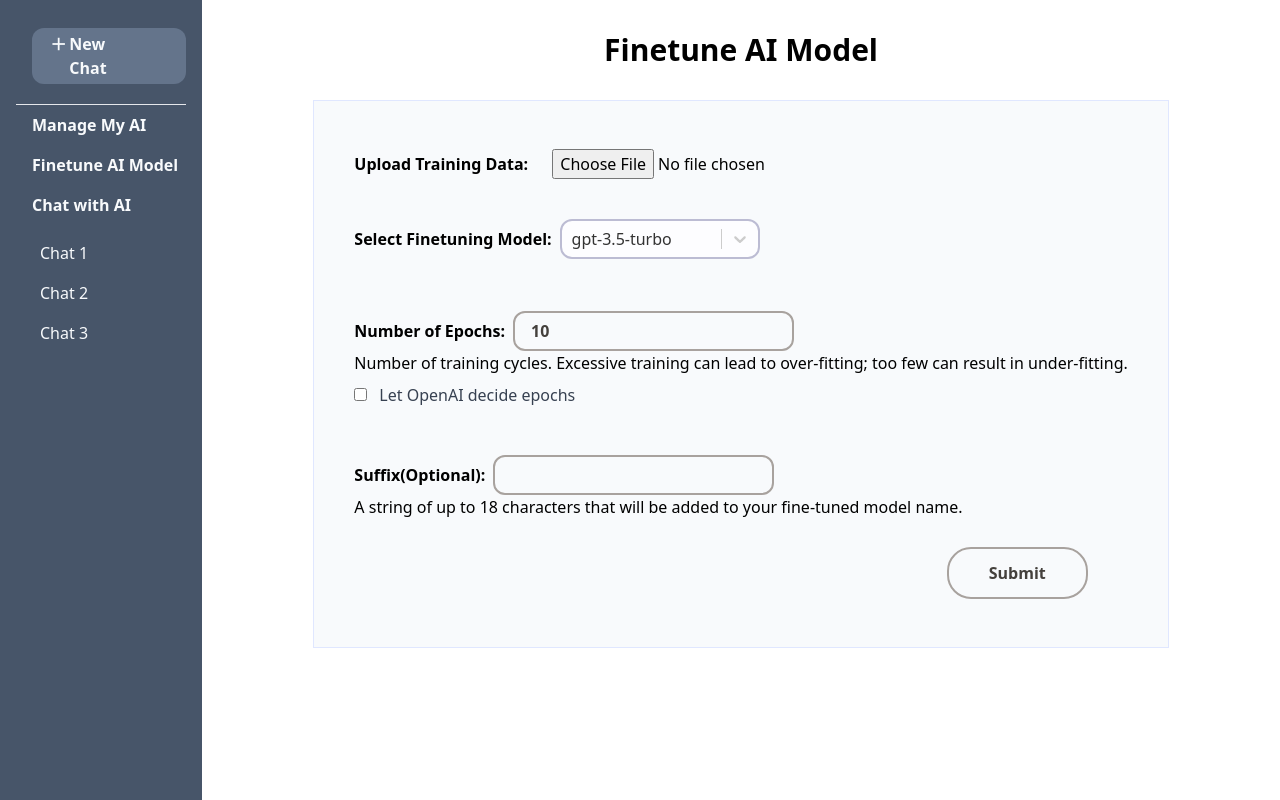
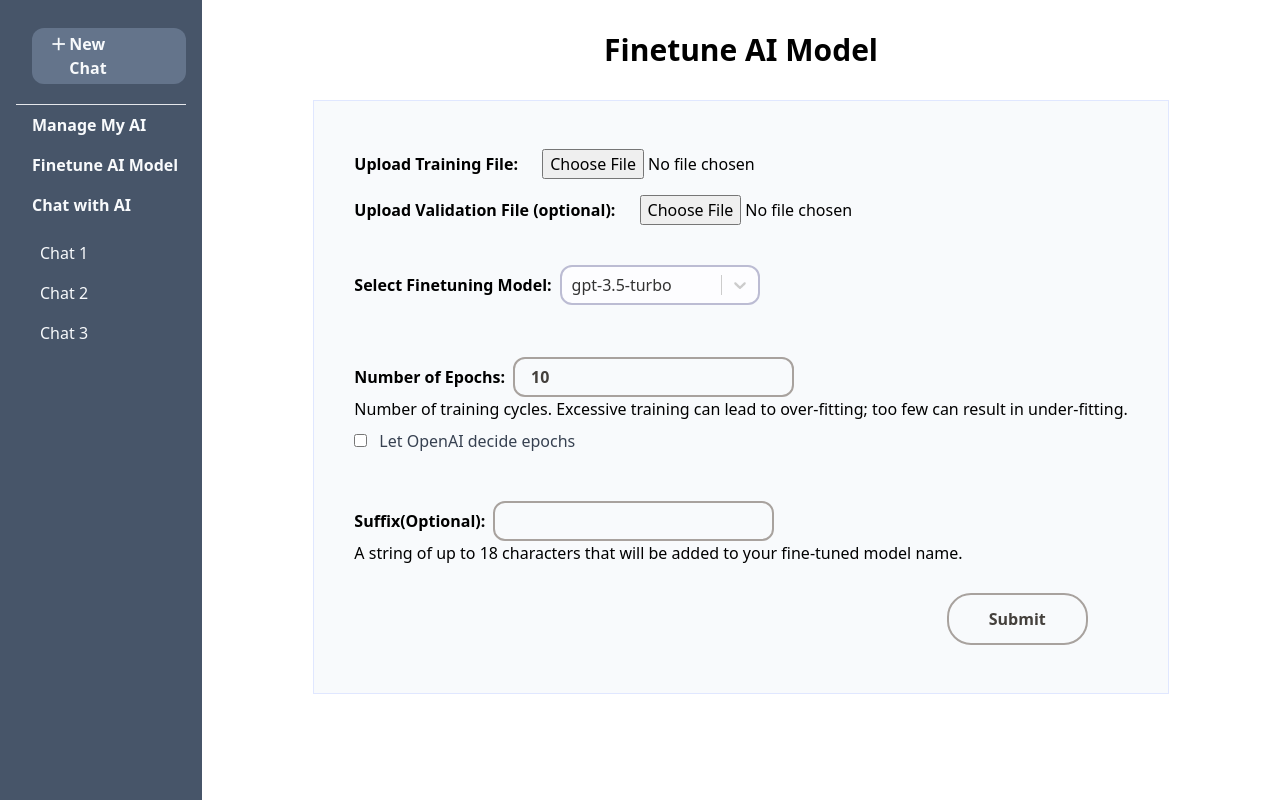
Before and after one commit to vunt199802/Smartchat-RAG, a Next.js app: page /finetunemodel in a window 1280 px wide. Shown: the top 800 px of the page. Built offline with nearby package versions, Linux system fonts and the light colour scheme.

Commit message:
Add an optiong to upload finetuning validation file

```diff
--- a/src/components/UploadFile.tsx
+++ b/src/components/UploadFile.tsx
@@ -1,16 +1,18 @@
 import { FC, ChangeEvent, Dispatch, SetStateAction } from 'react'
 
+import { UploadData, UploadErrors } from '@/src/types/common'
 interface UploadProps {
   label: string;
-  uploadError: string | null;
-  setUploadError: Dispatch<SetStateAction<string | null>>;
-  setSelectedFile: Dispatch<SetStateAction<File | null>>;
+  uploadErrors: UploadErrors;
+  name: string;
+  setUploadErrors: Dispatch<SetStateAction<UploadErrors>>;
+  setSelectedUpload: Dispatch<SetStateAction<UploadData>>;
   fileType: string;
 }
 
-const UploadFile: FC<UploadProps> = ({ label, fileType, uploadError, setUploadError, setSelectedFile }) => {
+const UploadFile: FC<UploadProps> = ({ label, fileType, name, uploadErrors, setUploadErrors, setSelectedUpload }) => {
 
-  const handleFileChange= (e: ChangeEvent<HTMLInputElement>) => {
+  const handleUploadChange= (e: ChangeEvent<HTMLInputElement>) => {
     const files = e.target.files
     if(!files) {
       throw new Error("Error: Upload Files array becomes null or undefined")
@@ -19,11 +21,17 @@ const UploadFile: FC<UploadProps> = ({ label, fileType, uploadError, setUploadEr
     if(file){
       const fileSize = (file.size/(1024*1024))
       if(fileSize > 1000) {
-        setUploadError("Maxmium file size to upload is 1GB.")
+        setUploadErrors(prev => ({
+          ...prev,
+          [name]: "Maxmium file size to upload is 1GB."
+        }))
         return
       }
-      setSelectedFile(files[0])
-      if(uploadError) setUploadError(null)
+      setSelectedUpload(prev => ({...prev, [name]: files[0]}))
+      if(uploadErrors) setUploadErrors(prev =>({
+        ...prev,
+        [name]: null
+      }))
     }
   }
   return (
@@ -36,10 +44,9 @@ const UploadFile: FC<UploadProps> = ({ label, fileType, uploadError, setUploadEr
       <input
           id="fileUpload"
           type="file"
-          data-testid="fileInput"
-          name="uploadFile"
+          name={name}
           accept={fileType}
-          onChange={handleFileChange}
+          onChange={handleUploadChange}
           className="focus:border-blue-500 focus:outline-none"
       />
     </div>
--- a/src/pages/finetunemodel.tsx
+++ b/src/pages/finetunemodel.tsx
@@ -6,7 +6,7 @@ import DropdownSelect from '@/src/components/DropdownSelect'
 import Header from '@/src/components/Header'
 import Notification from '@/src/components/Notification'
 import UploadFile from '@/src/components/UploadFile'
-import { OptionType, InputErrors, InputData } from '@/src/types/common'
+import { OptionType, InputErrors, InputData, UploadData, UploadErrors } from '@/src/types/common'
 import { useFormSubmission, useInputChange } from '@/src/hooks'
 
 interface DropdownData {
@@ -38,6 +38,15 @@ const initialInputErrors = {
   promptLossWeight: null,
   integer: null
 }
+const initialUpload = {
+  trainingFile: null,
+  validationFile: null
+}
+
+const initialUploadErrors = {
+  trainingFile: null,
+  validationFile: null
+}
 
 const initialSelectedDropdown = {
   finetuningModel: finetuningOptions[0],
@@ -45,14 +54,15 @@ const initialSelectedDropdown = {
 
 const FinetuneModel: FC = () => {
 
-  const [selectedFile, setSelectedFile] = useState<File | null>(null)
+  const [selectedUpload, setSelectedUpload] = useState<UploadData>(initialUpload)
+
   const [selectedDropdown, setSelectedDropdown] = useState<DropdownData>(initialSelectedDropdown)
 
   // OpenAI no longer allows optional parameter selection except for the number of epochs.
   const isOpenAIModel = selectedDropdown.finetuningModel.value === 'gpt-3.5-turbo'
+  const [isChecked, setIsChecked] = useState<boolean>(false)
 
-  const [isChecked, setIsChecked] = useState<boolean>(false)
-  const [uploadError, setUploadError] = useState< string | null>(null)
+  const [uploadErrors, setUploadErrors] = useState< UploadErrors>(initialUploadErrors)
 
   const handleDropdownChange = (selectedOption: OptionType | null, actionMeta: ActionMeta<OptionType>) => {
     if (selectedOption === null) return;
@@ -91,18 +101,27 @@ const FinetuneModel: FC = () => {
     }
   }
 
+  const validateUpload = (trainingFile: File | null, validationFile: File | null) => {
+    if(!trainingFile) {
+      setUploadErrors((prev: UploadErrors) => ({...prev, ['trainingFile']: 'You must upload a training file.'}))
+      return
+    }
+    if (!(trainingFile instanceof File)) {
+        setUploadErrors((prev: InputErrors) => ({...prev, ['trainingFile']: 'TrainingFile must be a file.'}))
+        return
+    }
+    if (validationFile && !(validationFile instanceof File)) {
+      setUploadErrors((prev: InputErrors) => ({...prev, ['validationFile']: 'ValidationFile must be a file.'}))
+      return
+    }
+  }
+
   const { selectedInput, inputErrors, setSelectedInput, setInputErrors, handleInputChange, handleInputBlur } = useInputChange({ initialInput, initialInputErrors, validateInput })
 
   const { handleFormSubmit, isLoading, successMessage, error } = useFormSubmission()
 
   const handleSubmit = async (e: MouseEvent<HTMLButtonElement>) => {
     e.preventDefault()
-
-    if(!selectedFile) {
-      setInputErrors((prev: InputErrors) => ({...prev, ['upload']: 'You must upload a file.'}))
-      return
-    }
-    if(uploadError) return
 
     const serverUrl = process.env.NEXT_PUBLIC_SERVER_URL
     if(!serverUrl) {
@@ -112,8 +131,15 @@ const FinetuneModel: FC = () => {
     if(!serverSecretKey) {
       return {error: 'Sever secret key is missing'}
     }
+
+    const {trainingFile, validationFile} = selectedUpload
+
+    validateUpload(trainingFile, validationFile)
+
     const formData = new FormData()
-    formData.append('file', selectedFile)
+    if (trainingFile) formData.append('trainingFile', trainingFile)
+    if (validationFile) formData.append('validationFile', validationFile)
+
     formData.append('finetuning', selectedDropdown.finetuningModel.value)
     formData.append('epochs', (selectedInput.epochs)?.toString() ?? '')
 
@@ -151,11 +177,20 @@ const FinetuneModel: FC = () => {
       <Header pageTitle="Finetune AI Model" />
       <form className="flex flex-col  p-10 justify-start bg-slate-50 border border-indigo-100">
         <UploadFile
-          label="Upload Training Data: "
+          label="Upload Training File: "
           fileType=".jsonl"
-          uploadError={uploadError}
-          setUploadError={setUploadError}
-          setSelectedFile={setSelectedFile}
+          name="trainingFile"
+          uploadErrors={uploadErrors}
+          setUploadErrors={setUploadErrors}
+          setSelectedUpload={setSelectedUpload}
+        />
+        <UploadFile
+          label="Upload Validation File (optional): "
+          fileType=".jsonl"
+          name="validationFile"
+          uploadErrors={uploadErrors}
+          setUploadErrors={setUploadErrors}
+          setSelectedUpload={setSelectedUpload}
         />
         <div className="flex justify-start my-5">
           <DropdownSelect
@@ -262,7 +297,9 @@ const FinetuneModel: FC = () => {
         { isLoading && <Notification type="loading" message="Uploading your data..." /> }
         { <Notification type="success" message={successMessage} /> }
         { <Notification type="error" message={error} /> }
-        { <Notification type="error" message={uploadError} /> }
+        { Object.keys(uploadErrors).map((key, i) =>
+          <Notification key={`${key}-error`} type="error" message={uploadErrors[key]} />
+        )}
         { Object.keys(inputErrors).map((key, i) =>
           <Notification key={`${key}-error`} type="error" message={inputErrors[key]} />
         )}
```
Also changed, not shown: src/types/common.ts (+8 -0 lines).
